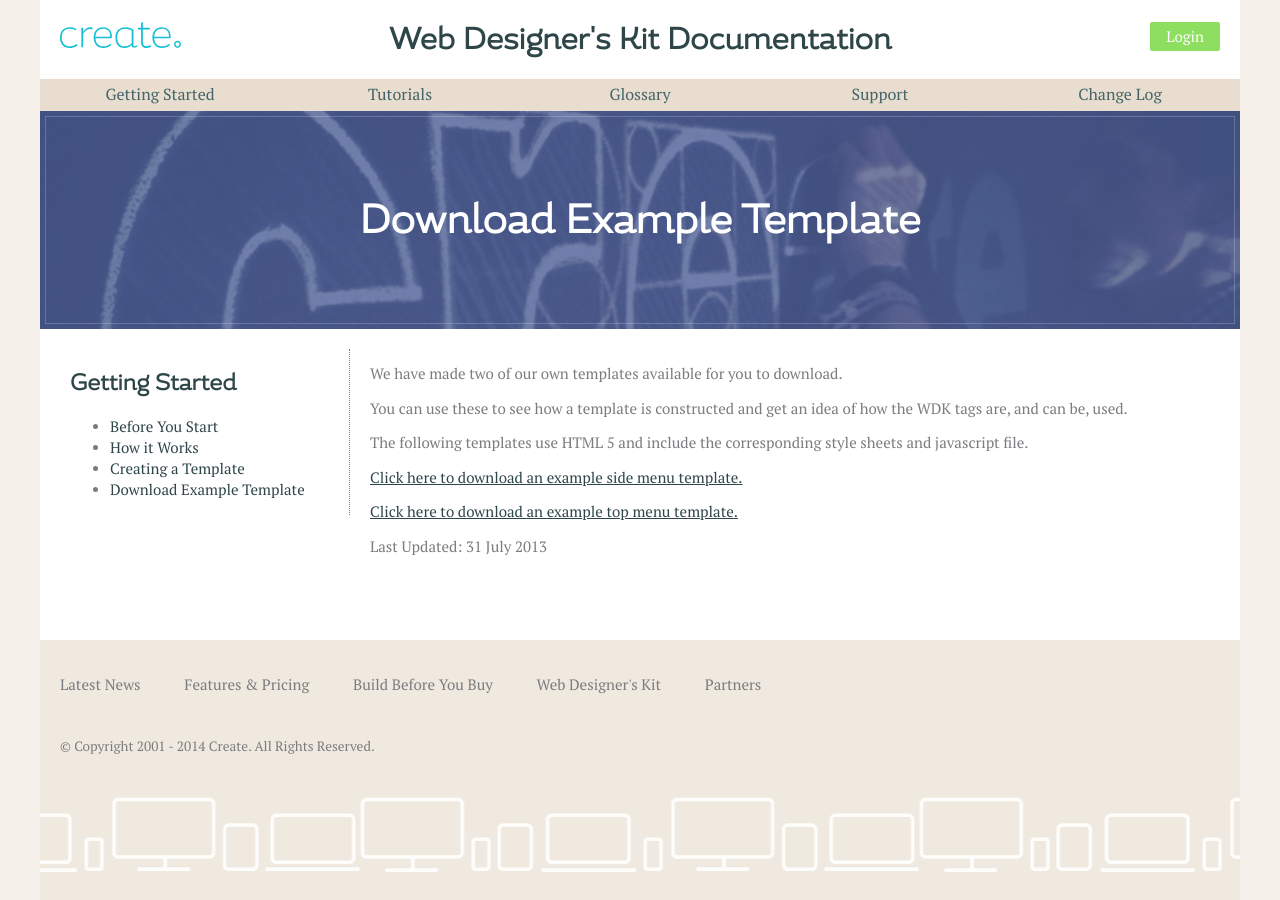
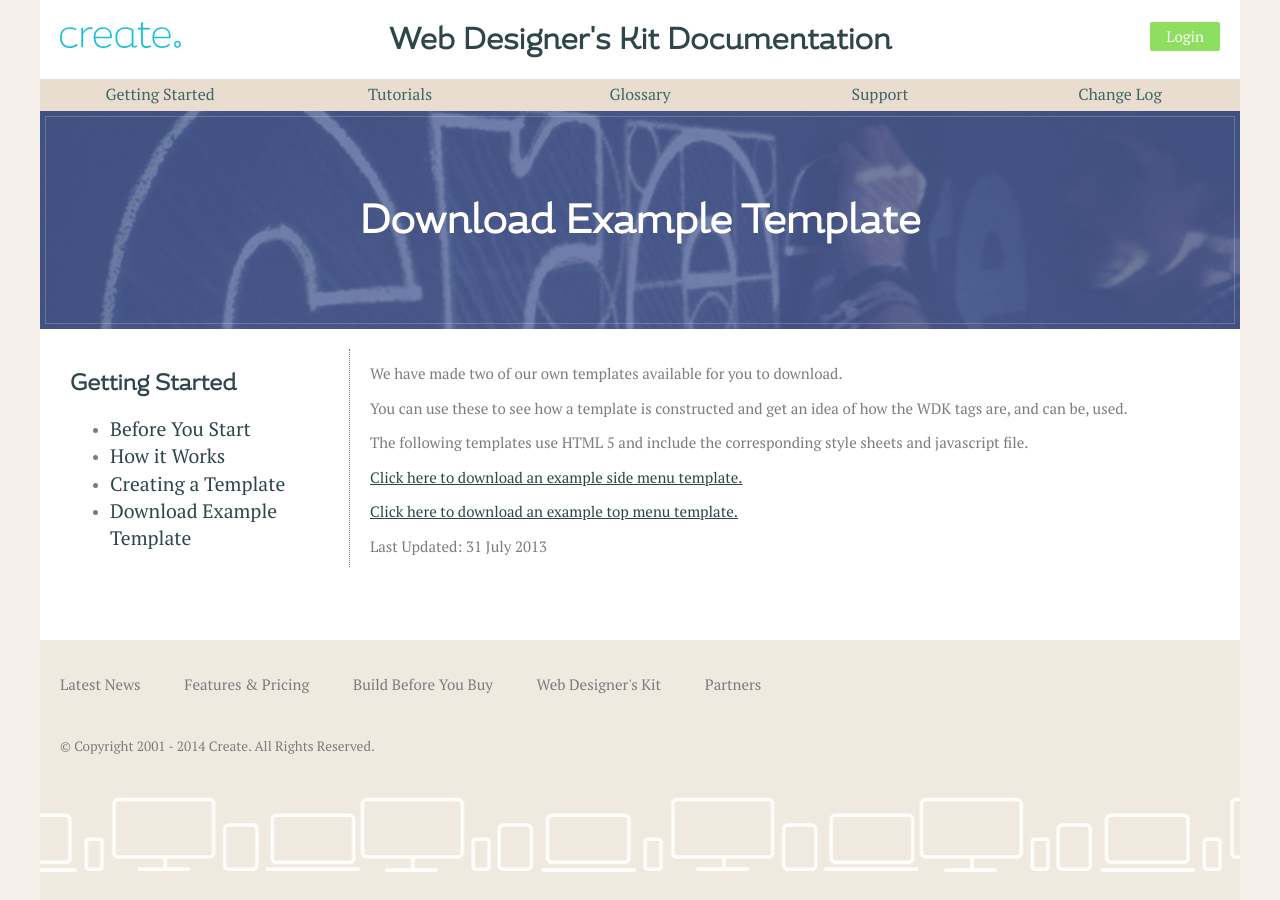
Before and after one commit to createdotnet/wdk, a Jekyll site: the page built from _getting-started/04download-example-template.md, in a window 1280 px wide. Built offline with Jekyll 4.4.1, drawn with Linux system fonts in a browser that asks for light colours.

Commit message:
styling tweak for nav items

```diff
--- a/_sass/side-nav.scss
+++ b/_sass/side-nav.scss
@@ -34,6 +34,10 @@
 		margin-left: 20px;
 	}
 
+	.nav__item {
+		font-size: 1.3em;
+	}
+
 }
 
 
```
